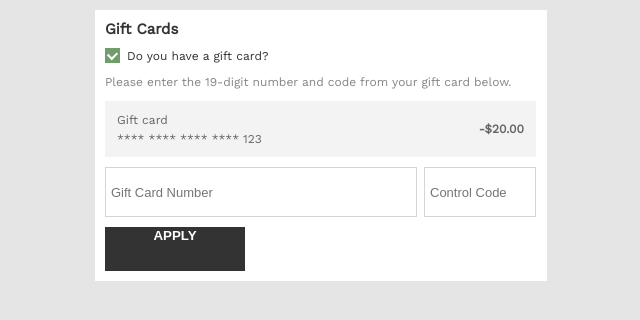
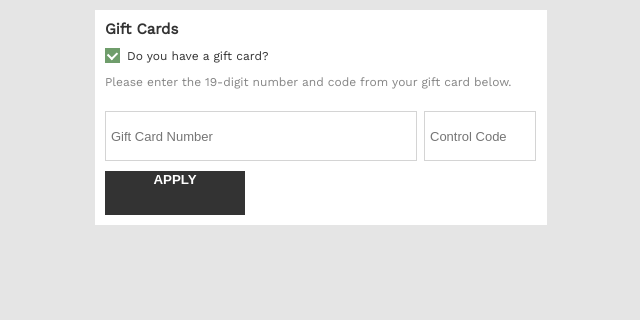
Before and after one commit to stephangriesel/checkout-form-react, a React (Create React App) app: page / in a window 1280 px wide. Both pictures are taken after a click on the label "Do you have a gift card?". Shown: the top 320 px of the page, without its empty margins (319-959 px from the left). Built offline with nearby package versions, Linux system fonts and the light colour scheme.

Commit message:
add coupon logic, display result

```diff
--- a/src/components/Coupon.js
+++ b/src/components/Coupon.js
@@ -1,9 +1,23 @@
 import React, { Component } from 'react';
 
 class Coupon extends Component {
+    constructor(props) {
+        super(props);
+        this.state = {
+            showResult: false
+        }
+        this.showResult = this.showResult.bind(this); // es6 option also possible
+    }
+
+    showResult() {
+        this.setState({
+            showResult: !this.state.showResult
+        });
+    }
     render(){
         return <div className="show-coupon">
         <p class="coupon-desc">Please enter the 19-digit number and code from your gift card below.</p>
+        {this.state.showResult ?
         <div className="result">
             <div className="result-left">
                 <p>Gift card</p>
@@ -13,6 +27,7 @@ class Coupon extends Component {
                 <p>-$20.00</p>
             </div>
         </div>
+        : null }
         <div className="gift-number">
             <input placeholder="Gift Card Number" /><input placeholder="Control Code" />
         </div>
```
